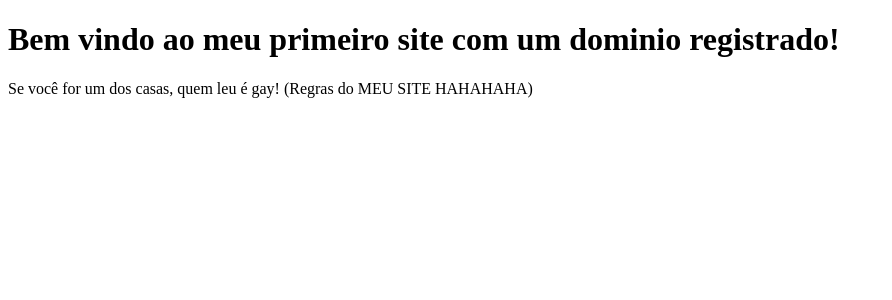
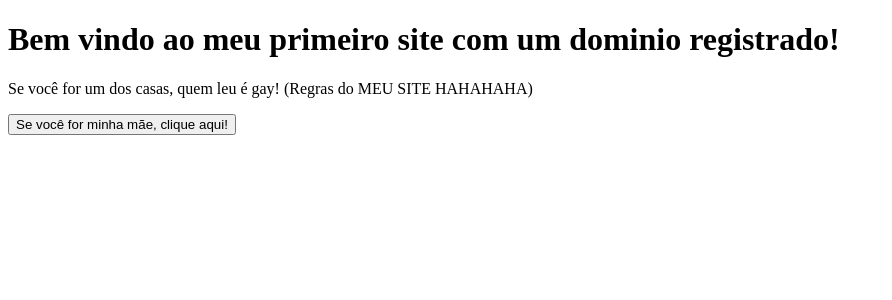
Before and after one commit to CaiooLucas/tabnews, a Next.js app: page / in a window 1280 px wide. Shown: the top 300 px of the page, without its empty margins (0-892 px from the left). Built offline with nearby package versions, Linux system fonts and the light colour scheme.

Commit message:
adicionado botão

```diff
--- a/pages/index.js
+++ b/pages/index.js
@@ -5,6 +5,15 @@ function Home() {
       <p>
         Se você for um dos casas, quem leu é gay! (Regras do MEU SITE HAHAHAHA)
       </p>
+      <button
+        onClick={() =>
+          alert(
+            "A mensagem do site verdadeira pra você é: Você é muito especial para mim!",
+          )
+        }
+      >
+        Se você for minha mãe, clique aqui!
+      </button>
     </>
   );
 }
```
